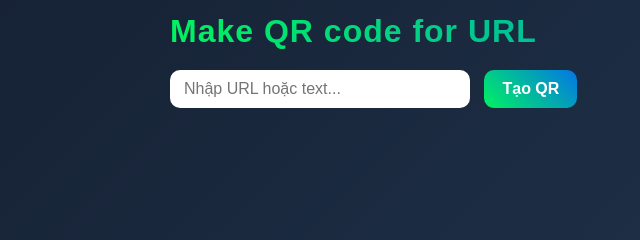
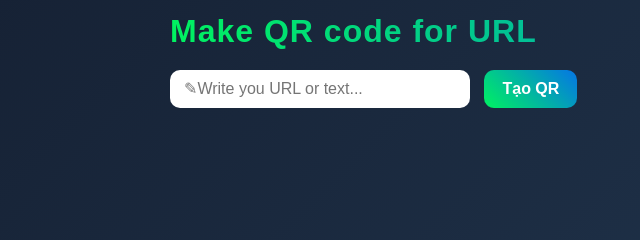
Before and after one commit to ngtuananh1909/about-me, a plain HTML site: page qr.html in a window 1280 px wide. Shown: the part 271-511 px from the top of the page, 20-660 px from the left. Drawn offline with Linux system fonts and the light colour scheme.

Commit message:
Update placeholder text for URL input field

```diff
--- a/qr.html
+++ b/qr.html
@@ -23,7 +23,7 @@
         </div>
 
         <h2>Make QR code for URL</h2>
-        <input id="url_input" type="text" placeholder="Nhập URL hoặc text..." size="40">
+        <input id="url_input" type="text" placeholder="✎Write you URL or text..." size="40">
         <button id="btn_make">Tạo QR</button>
 
         <div id="make_qr" style="display: none;"></div>
```
